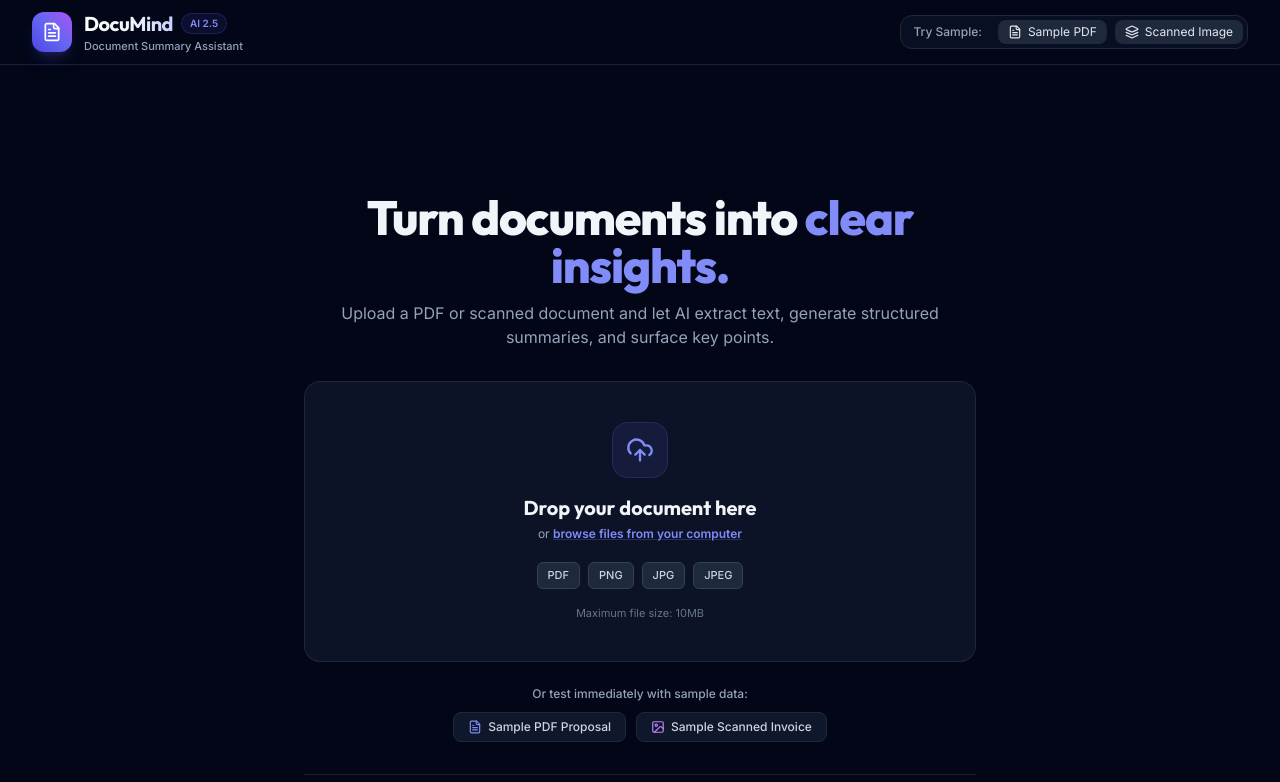
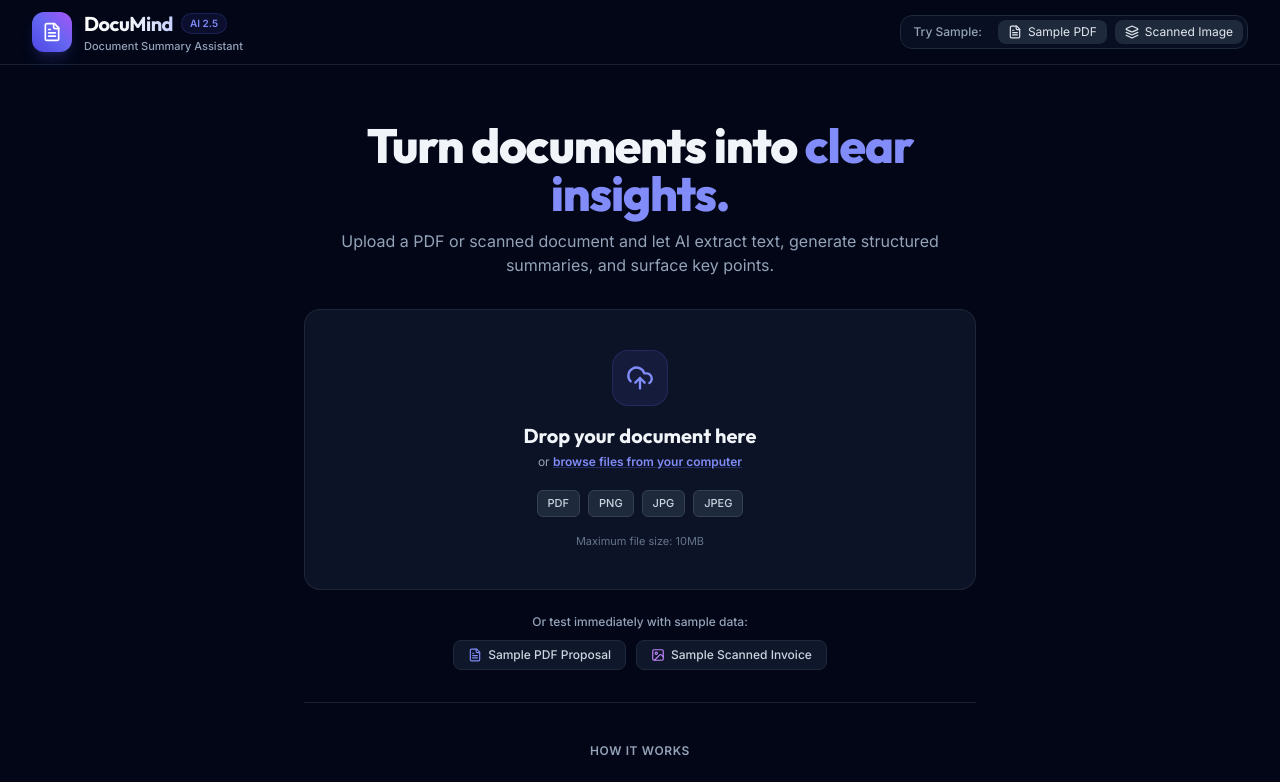
Before and after one commit to koduruvenkatachandrika2006-cell/documind-document-summary-assistant, a React (Vite) app in the folder client/: page / in a window 1280 px wide. Shown: the top 782 px of the page. Built offline with nearby package versions, Linux system fonts and the light colour scheme.

Commit message:
fix: resolve home page scroll restoration and top hero heading clipping

```diff
--- a/client/src/App.tsx
+++ b/client/src/App.tsx
@@ -64,6 +64,16 @@ export function App() {
     initPersistence();
   }, []);
 
+  // For the HOME page only, disable browser scroll restoration and ensure initial load starts at the top
+  useEffect(() => {
+    if (!processedDoc && !isProcessing) {
+      if ('scrollRestoration' in window.history) {
+        window.history.scrollRestoration = 'manual';
+      }
+      window.scrollTo({ top: 0, left: 0, behavior: 'instant' as ScrollBehavior });
+    }
+  }, [processedDoc, isProcessing]);
+
   const setActiveDocument = (doc: ProcessedDocument | null) => {
     setProcessedDoc(doc);
     if (doc) {
@@ -85,6 +95,7 @@ export function App() {
     setIsProcessing(false);
     setActiveDocument(null);
     setErrorMessage(null);
+    window.scrollTo({ top: 0, left: 0, behavior: 'instant' as ScrollBehavior });
   };
 
   const handleFileSelected = async (file: File) => {
@@ -171,15 +182,15 @@ Generated by DocuMind AI Assistant
         hasActiveDocument={Boolean(processedDoc)}
       />
 
-      {/* Reserve Top Padding (pt-24 sm:pt-28) to prevent navbar content overlap */}
-      <main className="flex-1 max-w-5xl w-full mx-auto px-4 sm:px-6 pt-24 sm:pt-28 pb-12">
+      {/* Main View Container — Navbar is sticky top-0 in document flow, pt-6 sm:pt-10 provides clean top spacing */}
+      <main className="flex-1 max-w-5xl w-full mx-auto px-4 sm:px-6 pt-6 sm:pt-10 pb-12">
 
         {/* LANDING / UPLOAD VIEW */}
         {!isProcessing && !processedDoc && !errorMessage && (
-          <div className="flex flex-col items-center text-center space-y-8 my-4">
+          <div className="flex flex-col items-center text-center space-y-8 my-2">
 
             {/* Hero Title & Subtitle */}
-            <div className="space-y-3 max-w-2xl">
+            <div className="space-y-3 max-w-2xl pt-2">
               <h1 className="font-display font-extrabold text-3xl sm:text-5xl text-slate-100 tracking-tight">
                 Turn documents into <span className="text-indigo-400">clear insights.</span>
               </h1>
```
